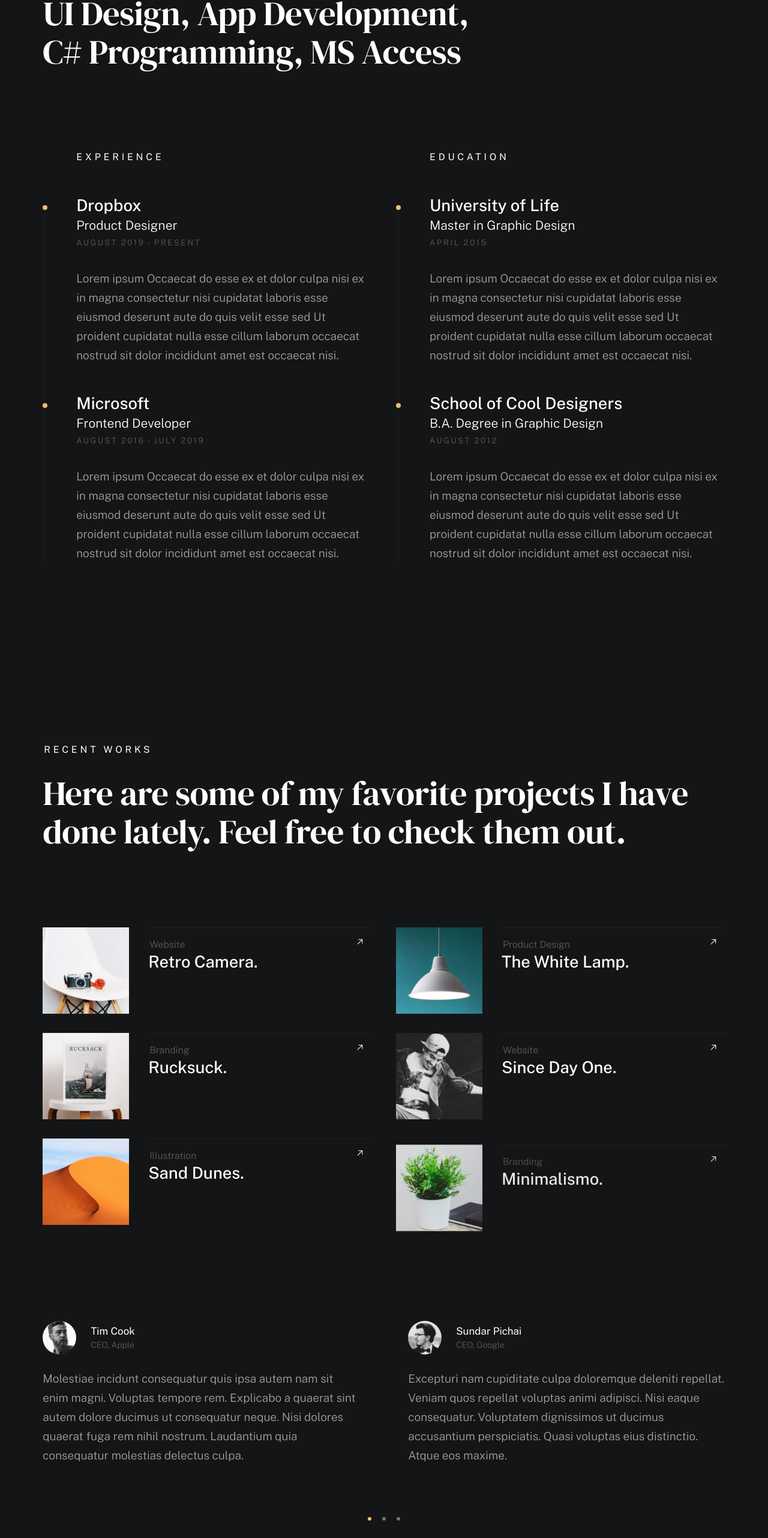
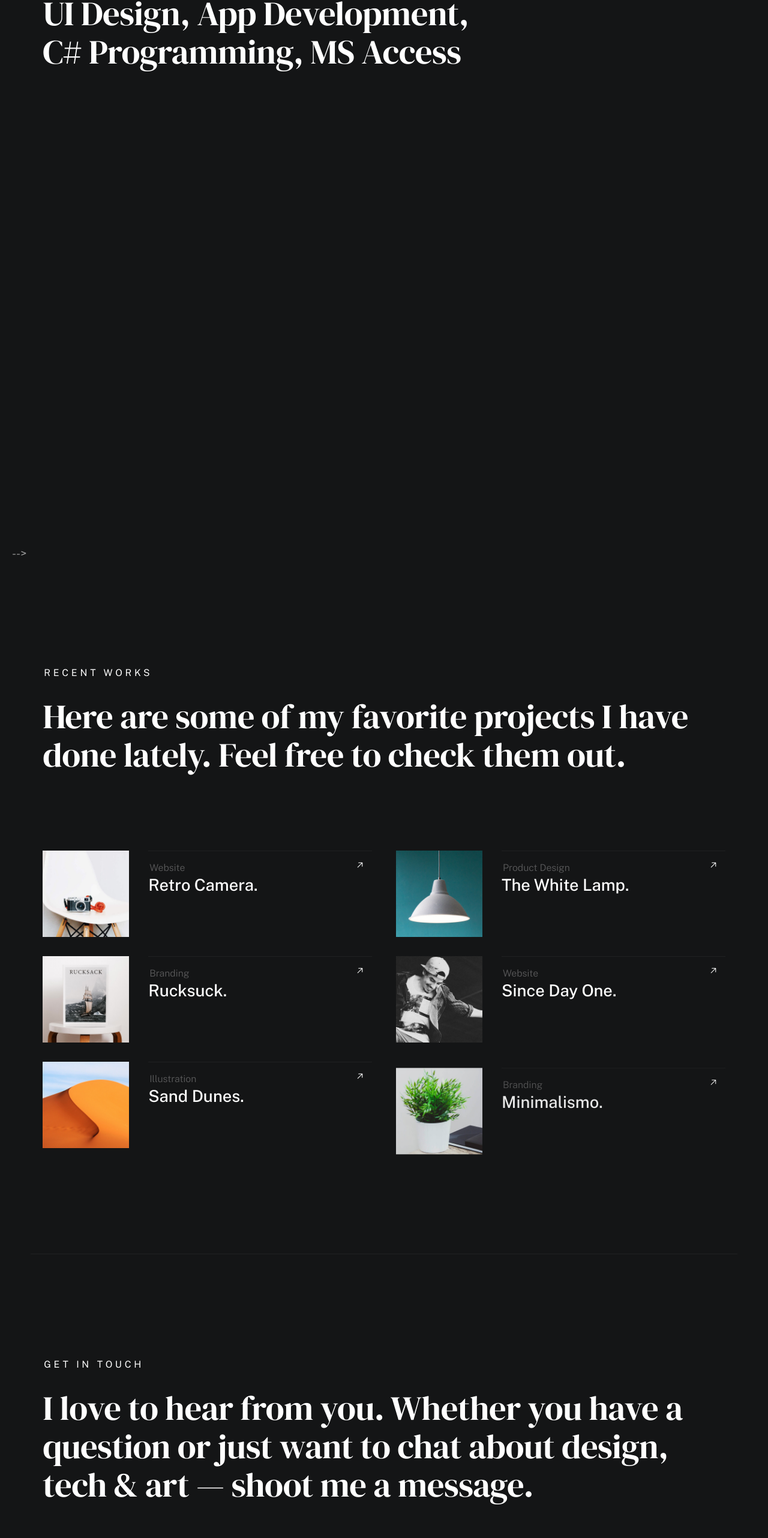
Before and after one commit to LHKSE/LHKP, a plain HTML site: page index.html in a window 1280 px wide. Shown: the part 1936-4500 px from the top of the page at 60% size. Drawn offline with nearby package versions, Linux system fonts and the light colour scheme; a web font is replaced by a local one.

Commit message:
Update index.html
aboutpic, testimonials

```diff
--- a/index.html
+++ b/index.html
@@ -163,7 +163,7 @@
                 </div> <!-- end about-expertise -->
 
 
-                <div class="row about-timelines" data-animate-block>
+<!--                 <div class="row about-timelines" data-animate-block>
 
                     <div class="column lg-6 tab-12">
 
@@ -233,7 +233,7 @@
                                 </div>
                             </div>
 
-                        </div> <!-- end timeline -->
+                        </div> <!-- end timeline --> -->
 
                     </div> <!-- end column -->
 
@@ -496,10 +496,10 @@
                 </div> <!-- end works-portfolio -->
 
 
-                <div class="row testimonials">
-                    <div class="column lg-12" data-animate-block>
+<!--                 <div class="row testimonials">
+                    <div class="column lg-12" data-animate-block> -->
 
-                        <div class="swiper-container testimonial-slider" data-animate-el>
+<!--                         <div class="swiper-container testimonial-slider" data-animate-el>
 
                             <div class="swiper-wrapper">
 
@@ -518,7 +518,7 @@
                                     </p>
                                 </div> <!-- end testimonial-slider__slide -->
 
-                                <div class="testimonial-slider__slide swiper-slide">
+<!--                                 <div class="testimonial-slider__slide swiper-slide">
                                     <div class="testimonial-slider__author">
                                         <img src="images/avatars/user-03.jpg" alt="Author image" class="testimonial-slider__avatar">
                                         <cite class="testimonial-slider__cite">
@@ -533,7 +533,7 @@
                                     </p>
                                 </div> <!-- end testimonial-slider__slide -->
 
-                                <div class="testimonial-slider__slide swiper-slide">
+<!--                                 <div class="testimonial-slider__slide swiper-slide">
                                     <div class="testimonial-slider__author">
                                         <img src="images/avatars/user-01.jpg" alt="Author image" class="testimonial-slider__avatar">
                                         <cite class="testimonial-slider__cite">
@@ -548,7 +548,7 @@
                                     </p>
                                 </div> <!-- end testimonial-slider__slide -->
 
-                                <div class="testimonial-slider__slide swiper-slide">
+<!--                                 <div class="testimonial-slider__slide swiper-slide">
                                     <div class="testimonial-slider__author">
                                         <img src="images/avatars/user-06.jpg" alt="Author image" class="testimonial-slider__avatar">
                                         <cite class="testimonial-slider__cite">
@@ -563,14 +563,14 @@
                                     </p>
                                 </div> <!-- end testimonial-slider__slide -->
 
-                            </div> <!-- end swiper-wrapper -->
+<!--                             </div> <!-- end swiper-wrapper -->
 
-                            <div class="swiper-pagination"></div>
+<!--                             <div class="swiper-pagination"></div>
 
                         </div> <!-- end swiper-container -->
 
-                    </div> <!-- end column -->
-                </div> <!-- end row testimonials -->
+<!--                     </div> <!-- end column -->
+<!--                 </div> <!-- end row testimonials -->
 
             </section> <!-- end s-works -->
 
```
